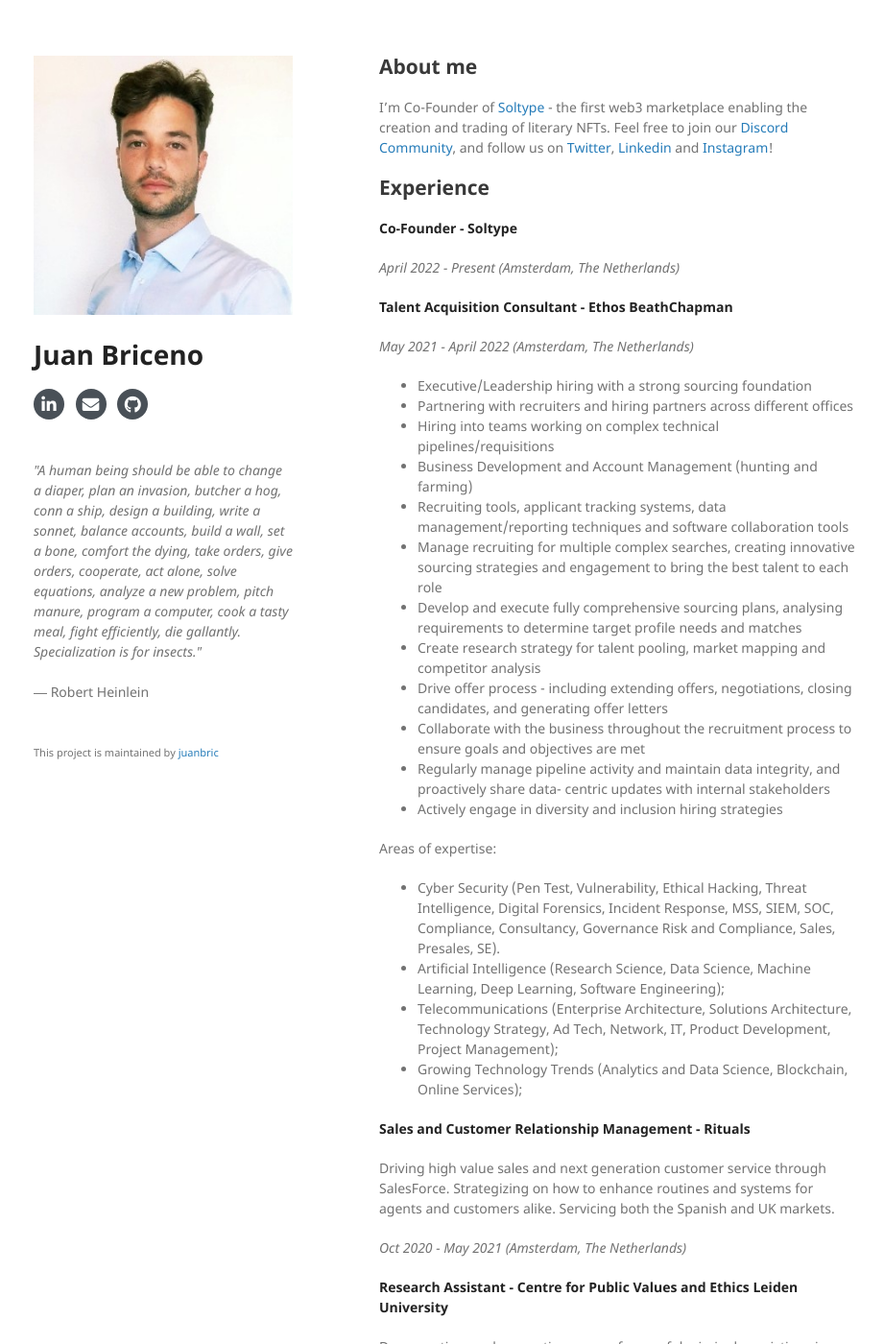
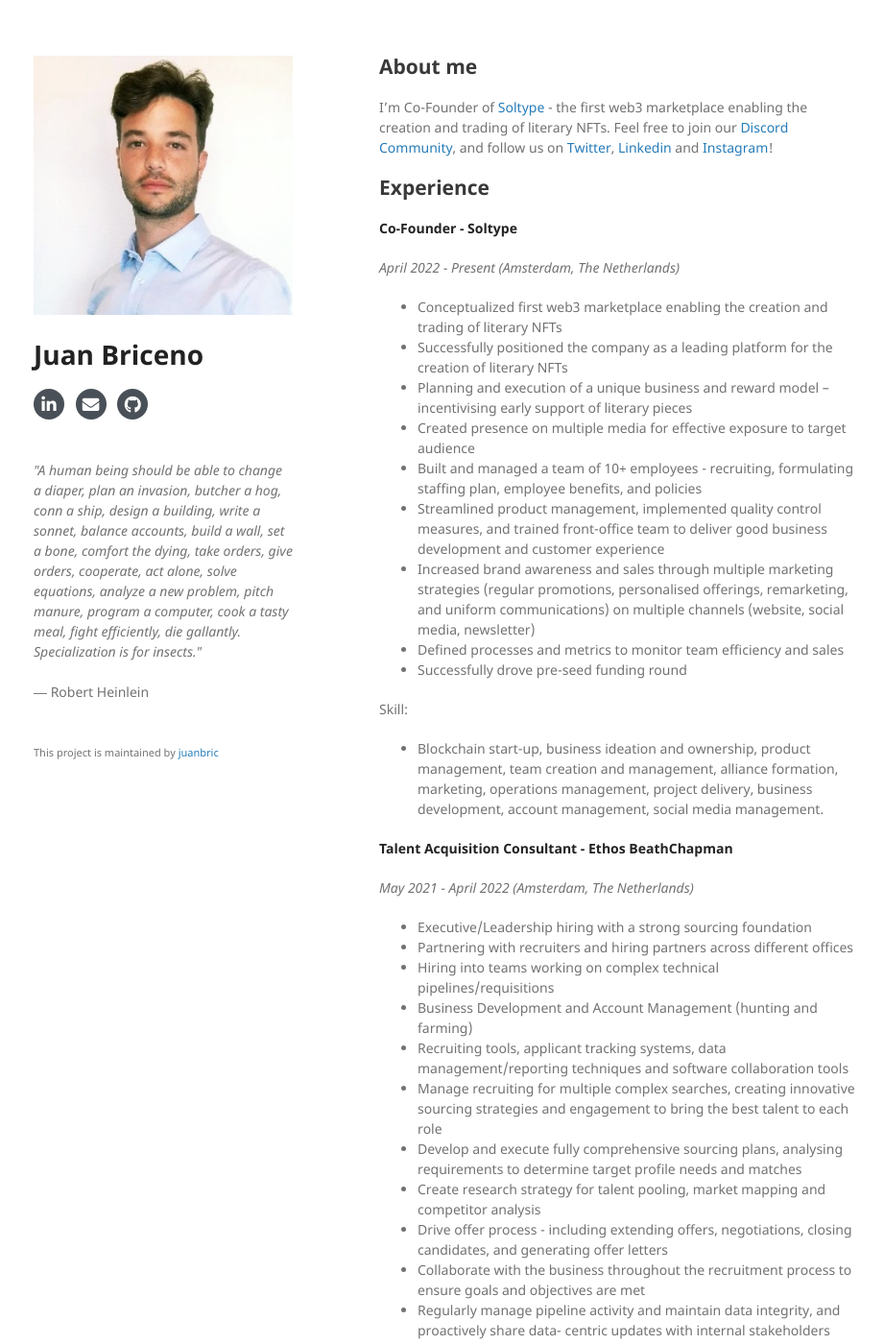
Before and after one commit to juanbric/homepage, a Jekyll site: the page built from index.md, in a window 1280 px wide and 1400 px high. Shown: the whole window at 96% size, without its empty margins (175-1096 px from the left). Built offline with Jekyll 4.4.1, drawn with Linux system fonts in a browser that asks for light colours; nearby versions of some CDN libraries; our own code applies the rules of GitHub Pages for plain Markdown files; a style sheet for code colours, icons or effects is not loaded; some of the changed text lies outside the part shown.

Commit message:
Update index.md

```diff
--- a/index.md
+++ b/index.md
@@ -7,6 +7,19 @@ I'm Co-Founder of [Soltype](https://www.soltype.io/) - the first web3 marketplac
 **Co-Founder - Soltype**
 
 _April 2022 - Present (Amsterdam, The Netherlands)_
+
+- Conceptualized first web3 marketplace enabling the creation and trading of literary NFTs
+- Successfully positioned the company as a leading platform for the creation of literary NFTs
+- Planning and execution of a unique business and reward model – incentivising early support of literary pieces
+- Created presence on multiple media for effective exposure to target audience
+- Built and managed a team of 10+ employees - recruiting, formulating staffing plan, employee benefits, and policies
+- Streamlined product management, implemented quality control measures, and trained front-office team to deliver good business development and customer experience
+- Increased brand awareness and sales through multiple marketing strategies (regular promotions, personalised offerings, remarketing, and uniform communications) on multiple channels (website, social media, newsletter)
+- Defined processes and metrics to monitor team efficiency and sales
+- Successfully drove pre-seed funding round
+
+Skill:
+- Blockchain start-up, business ideation and ownership, product management, team creation and management, alliance formation, marketing, operations management, project delivery, business development, account management, social media management.
 
 **Talent Acquisition Consultant - Ethos BeathChapman**
 
@@ -33,21 +46,24 @@ Areas of expertise:
 
 **Sales and Customer Relationship Management - Rituals**
 
-Driving high value sales and next generation customer service through SalesForce. Strategizing on how to enhance routines and systems for agents and customers alike. Servicing both the Spanish and UK markets.
+_Oct 2020 - May 2021 (Amsterdam, The Netherlands)_
 
-_Oct 2020 - May 2021 (Amsterdam, The Netherlands)_
+- Driving high value sales and next generation customer management through SalesForce, servicing both the Spanish and UK markets at Rituals Headquarters in Amsterdam.
+- Strategic enhancing of routines and workflows for agents and customers alike.
 
  **Research Assistant - Centre for Public Values and Ethics Leiden University**
 
-Documenting, and presenting cases of wrongful criminal convictions in Latin America, while enlarging Leiden University's wrongful convictions academic database. Supervisor Dr. A. Poama.
+_Oct 2018 - May 2019 (The Hague, The Netherlands)_
 
-_Oct 2018 - May 2019 (The Hague, The Netherlands)_
+- Documenting and presenting cases of wrongful criminal convictions in Latin America for the Faculty of Governance and Global Affairs: Centre for Public Values and Ethics of Leiden University.
+- Enlarging Leiden University's wrongful convictions academic database.
+- Supervision Dr. Andrei Poama
 
 **Cook - Barlow**
 
+_Jan 2016 - Jun 2020 (The Hague, The Netherlands)_
+
 Served me to independently pay for my studies and living expenses.
-
-_Jan 2016 - Jun 2020 (The Hague, The Netherlands)_
 
 <br/>
 
@@ -75,33 +91,33 @@ Public Leadership, Rhetorical and Argumentative Skills, Tackling Wicked Problems
 
  **Director, Venezolanos Unidos en Holanda**
 
+_Jan 2017 - Jun 2019 (The Hague, The Netherlands)_
+
 Organizing, planning and coordinating the dissemination of academic research and cultural experiences in the form of seminars, conferences, and workshops events..
-
-_Jan 2017 - Jun 2019 (The Hague, The Netherlands)_
 
  **Student Consultant - FMO Dutch Development Bank and IRMCT**
 
+_Jan 2019 - Jun 2019 (The Hague, The Netherlands)_
+
 Project consultant. Integral part of the International Studies BA and the Honors College Track at Leiden University.
-
-_Jan 2019 - Jun 2019 (The Hague, The Netherlands)_
 
  **Communications Officer, Special Representation of Venezuela to The Kingdom of the Netherlands**
 
+_Jul 2018 - Mar 2019 (The Hague, The Netherlands)_
+
 Creating informational decks for strategic partnership opportunities, assisting with fact finding for press needs, identifying and developing relations with regional allies to promote the reestablishment of democracy in Venezuela.
-
-_Jul 2018 - Mar 2019 (The Hague, The Netherlands)_
 
  **Contributing Writer, analitica.com**
 
+_Jan 2016 - Jun 2020 (Around the world)_
+
 Opinion articles about the economic, philosophical, historical, and political issues revolving around the Venezuelan context.
-
-_Jan 2016 - Jun 2020 (Around the world)_
 
  **Volunteer, Workaway**
 
+_Jan 2014 - Jun 2016 (France, the United States, Spain, The Netherlands)_
+
 Collaborating with a multicultural community in the construction of houses, impacting meaningfully the life of needed families. Developing high-quality and long-lasting relationships with people from diverse cultures.
-
-_Jan 2014 - Jun 2016 (France, the United States, Spain, The Netherlands)_
 
 <br/>
 
@@ -123,6 +139,8 @@ _Jan 2014 - Jun 2016 (France, the United States, Spain, The Netherlands)_
 
 **Software tools** MS Excel, VS Code, MS Office, Drive
 
+**Management tools** Jira, Discord
+
 **CRM/ATS** SalesForce, SmartRecruiters, Pocket Recruiter, Bullhorn
 
 **Programming** HTML5, CSS, Bootstrap, JavaScript, GitHub, Firebase (Basic), React (Basic)
```
